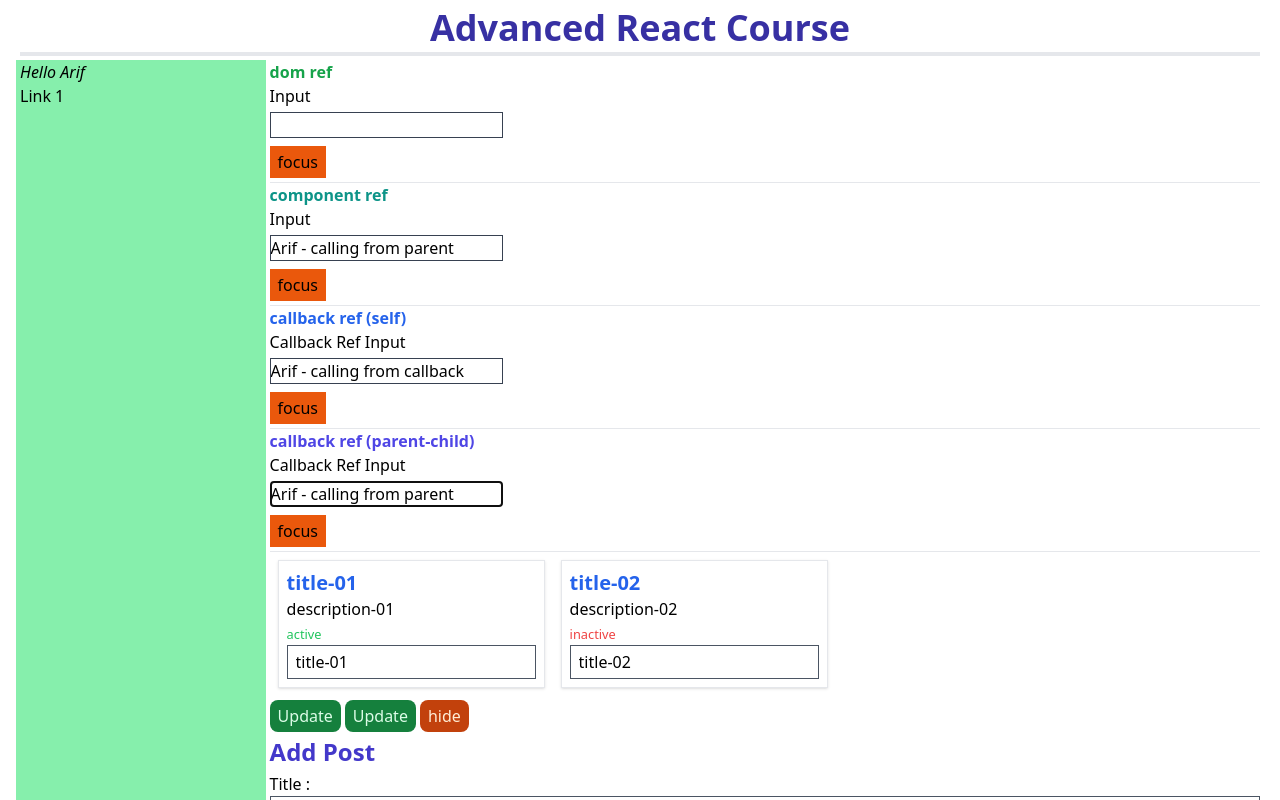
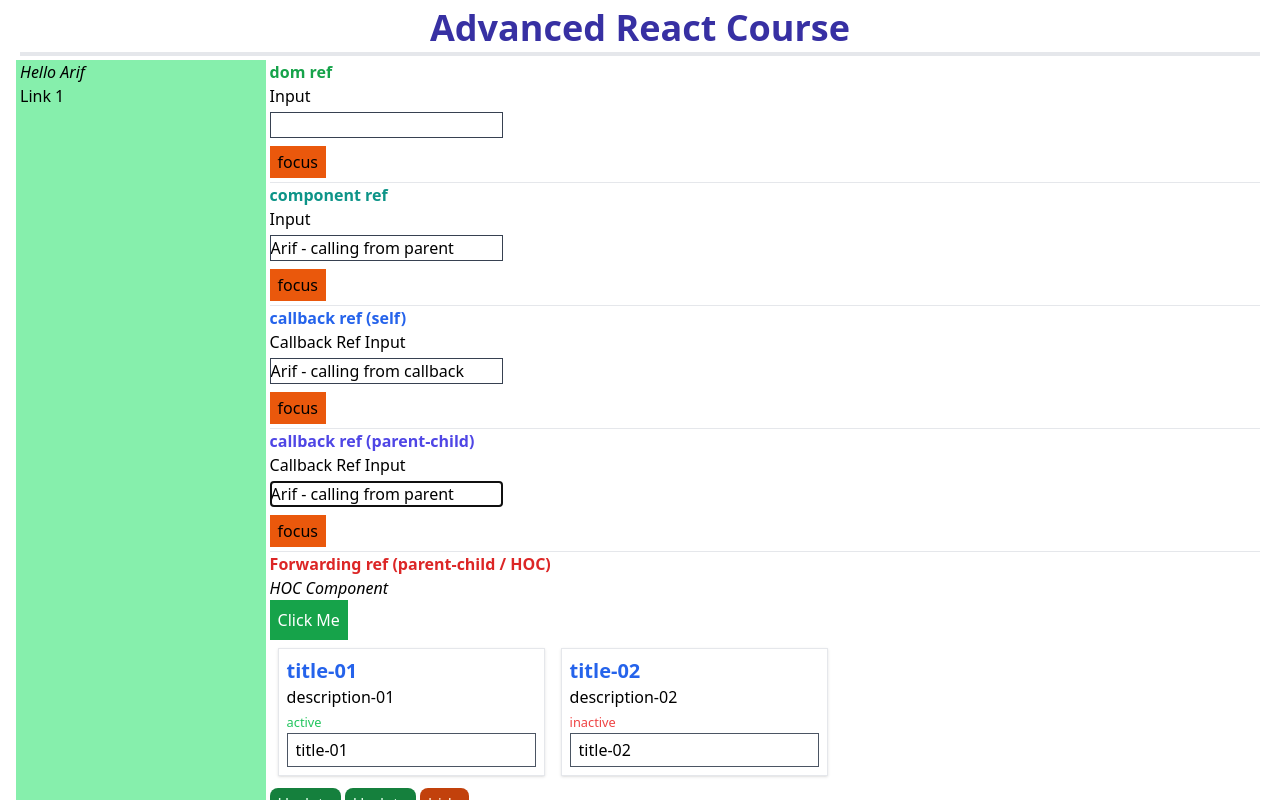
Before and after one commit to BlackKnightZERO/Advanced-React-Course, a React (Create React App) app: page / in a window 1280 px wide. Shown: the top 800 px of the page. Built offline with nearby package versions, Linux system fonts and the light colour scheme.

Commit message:
initial ^

```diff
--- a/src/App.js
+++ b/src/App.js
@@ -3,8 +3,9 @@ import PostsC from './components/class/Posts/Posts';
 import SideBar from './components/class/SideBar/SideBar';
 import RefTextInput from './components/class/Ref/DOM/RefTextInput/RefTextInput';
 import ParentRefTextInput from './components/class/Ref/Component/ParentRefTextInput';
-import CallBackRefTextInput from './components/class/Ref/Component/CallBack/CallBackRefTextInput';
-import ParentCallBackRefTextInput from './components/class/Ref/Component/CallBack/ParentCallBackRefTextInput';
+import CallBackRefTextInput from './components/class/Ref/CallBack/CallBackRefTextInput';
+import ParentCallBackRefTextInput from './components/class/Ref/CallBack/childDOMInParentComponent/ParentCallBackRefTextInput';
+import ParentForwardingRefBtn from './components/class/Ref/Forwarding/ParentForwardingRefBtn';
 
 function App() {
 
@@ -45,8 +46,11 @@ function App() {
             </div>
             <div>
               <h6 className="font-semibold text-indigo-600">callback ref (parent-child)</h6>
-              {/* callback ref */}
               <ParentCallBackRefTextInput />
+            </div>
+            <div>
+              <h6 className="font-semibold text-red-600">Forwarding ref (parent-child / HOC)</h6>
+              <ParentForwardingRefBtn />
             </div>
 
             <div>
--- /dev/null
+++ b/src/components/class/Ref/Forwarding/ForwardingRefBtn.js
@@ -0,0 +1,32 @@
+import React, { Component } from 'react';
+import WithForwardingRef from './WithForwardingRef';
+
+class ForwardingRefBtn extends Component {
+
+    constructor(props) {
+        super(props)
+    }
+
+    render() {
+        return (
+            <div>
+                <button
+                ref={ this.props.btnRef }
+                className='bg-green-600 text-white px-2 py-2'>button</button>
+            </div>
+        )
+    }
+
+}
+
+// export default React.forwardRef((props, ref) => {
+//     return <ForwardingRefBtn btnRef={ref} {...props} />;
+// });
+
+
+// With HOC
+export default WithForwardingRef(
+    React.forwardRef((props, ref) => {
+        return <ForwardingRefBtn btnRef={ref} {...props} />;
+    })
+)
--- /dev/null
+++ b/src/components/class/Ref/Forwarding/ParentForwardingRefBtn.js
@@ -0,0 +1,26 @@
+import React, { Component } from 'react';
+import ForwardingRefBtn from "./ForwardingRefBtn";
+
+class ParentForwardingRefBtn extends Component{
+
+    constructor(props) {
+        super(props)
+        this.btnRef = React.createRef()
+    }
+
+    componentDidMount() {
+        console.log(this.btnRef)
+        this.btnRef.current.innerHTML = 'Click Me'
+    }
+
+    render() {
+        return (
+            <div>
+                <ForwardingRefBtn ref={ this.btnRef } />
+            </div>
+        )
+    }
+
+}
+
+export default ParentForwardingRefBtn;
--- /dev/null
+++ b/src/components/class/Ref/Forwarding/WithForwardingRef.js
@@ -0,0 +1,26 @@
+import React, { Component } from "react";
+
+const WithForwardingRef = (WrapperComponent) => {
+
+    class ForwardingRef extends Component {
+
+        constructor(props) {
+            super(props)
+        }
+
+        render() {
+            return (
+                <div>
+                    <i>HOC Component</i>
+                    <WrapperComponent ref={this.props.btnRef} />
+                </div>
+            )
+        }
+
+    }
+    return React.forwardRef((props, ref) => {
+        return <ForwardingRef btnRef={ref} {...props} />
+    });
+}
+
+export default WithForwardingRef;
```
Also changed, not shown: src/components/class/Ref/CallBack/CallBackRefTextInput.js (renamed from src/components/class/Ref/Component/CallBack/CallBackRefTextInput.js), src/components/class/Ref/CallBack/childDOMInParentComponent/ChildBackRefTextInput.js (renamed from src/components/class/Ref/Component/CallBack/ChildBackRefTextInput.js), src/components/class/Ref/CallBack/childDOMInParentComponent/ParentCallBackRefTextInput.js (renamed from src/components/class/Ref/Component/CallBack/ParentCallBackRefTextInput.js).
